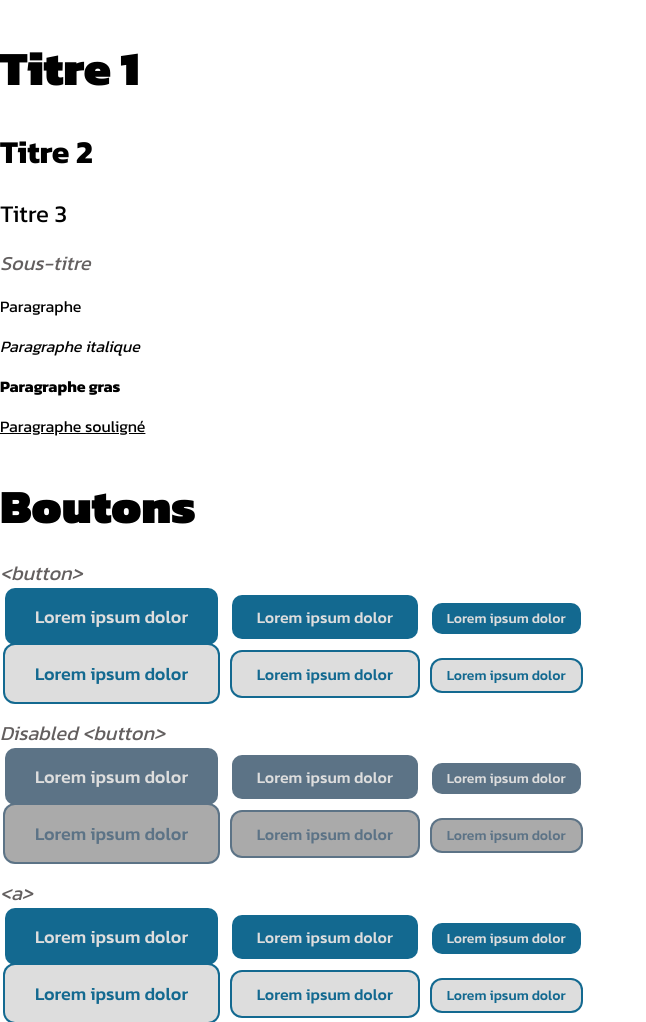
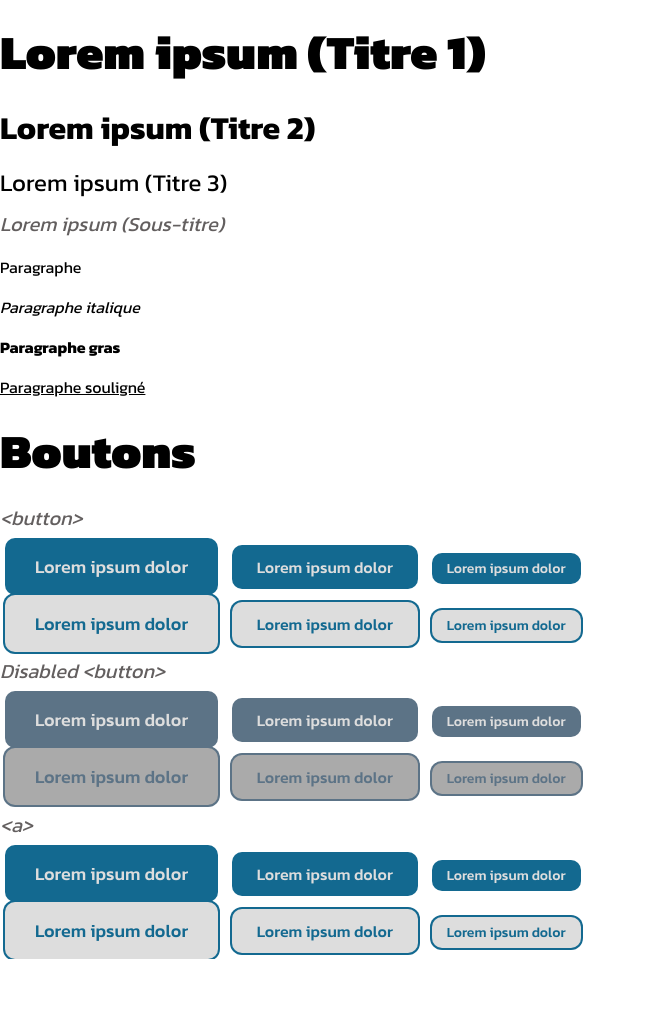
Before and after one commit to Triominos-Pizza/website, a PHP site: page /tests/test-components.php in a window 1280 px wide. Shown: the whole page, without its empty margins (0-646 px from the left). After the commit the page ends 959 px from the top, so only its background shows below. Run offline with PHP 8.4, Linux system fonts and the light colour scheme; data that the repository does not hold is empty; a stand-in replaces the project's code that opens the database connection.

Commit message:
Update title margins

```diff
--- a/css/components/titles.css
+++ b/css/components/titles.css
@@ -1,24 +1,24 @@
 h1 {
     font-weight: 800;
     font-size: 3rem;
-    margin-top: 2rem;
-    margin-bottom: 0;
+    margin-top: 1rem;
+    margin-bottom: 1rem;
     margin-inline: 0;
 }
 
 h2 {
     font-weight: bold;
     font-size: 2rem;
-    margin-top: 1.5rem;
-    margin-bottom: 0;
+    margin-top: 0.8rem;
+    margin-bottom: 0.8rem;
     margin-inline: 0;
 }
 
 h3 {
     font-weight: normal;
     font-size: 1.5rem;
-    margin-top: 1.25rem;
-    margin-bottom: 0;
+    margin-top: 0.5rem;
+    margin-bottom: 0.5rem;
     margin-inline: 0;
 }
 
@@ -27,7 +27,7 @@ h4 {
     font-style: italic;
     font-weight: normal;
     font-size: 1.25rem;
-    margin-top: 1rem;
-    margin-bottom: 0;
+    margin-top: 0.3rem;
+    margin-bottom: 0.3rem;
     margin-inline: 0;
 }
--- a/tests/test-components.php
+++ b/tests/test-components.php
@@ -10,10 +10,10 @@
     </head>
 
     <body>
-        <h1>Titre 1</h1>
-        <h2>Titre 2</h2>
-        <h3>Titre 3</h3>
-        <h4>Sous-titre</h4>
+        <h1>Lorem ipsum (Titre 1)</h1>
+        <h2>Lorem ipsum (Titre 2)</h2>
+        <h3>Lorem ipsum (Titre 3)</h3>
+        <h4>Lorem ipsum (Sous-titre)</h4>
 
         <p>Paragraphe</p>
         <p><i>Paragraphe italique</i></p>
```
